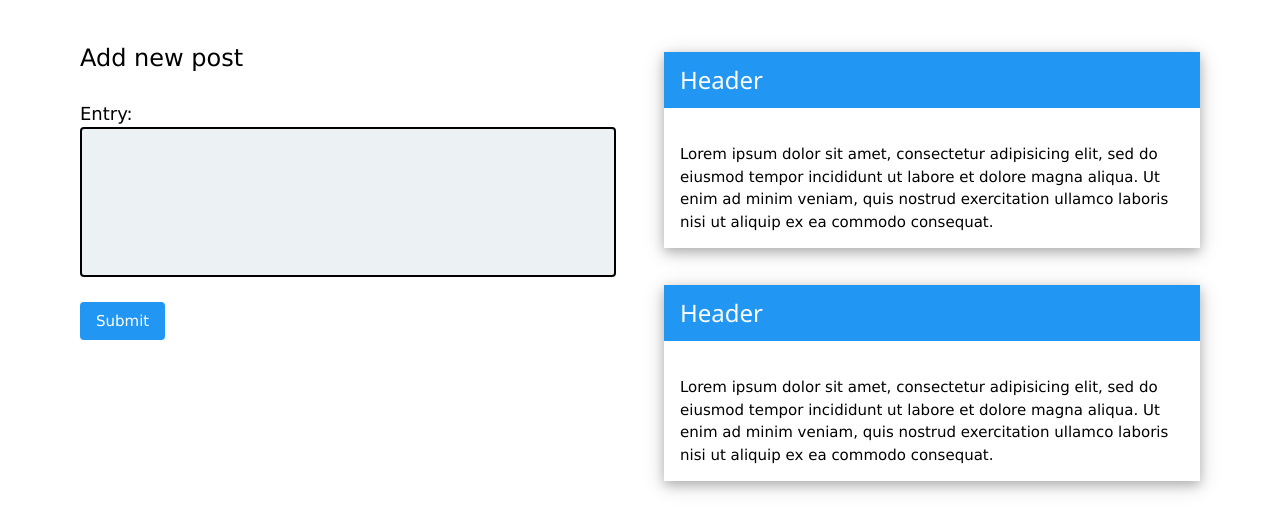
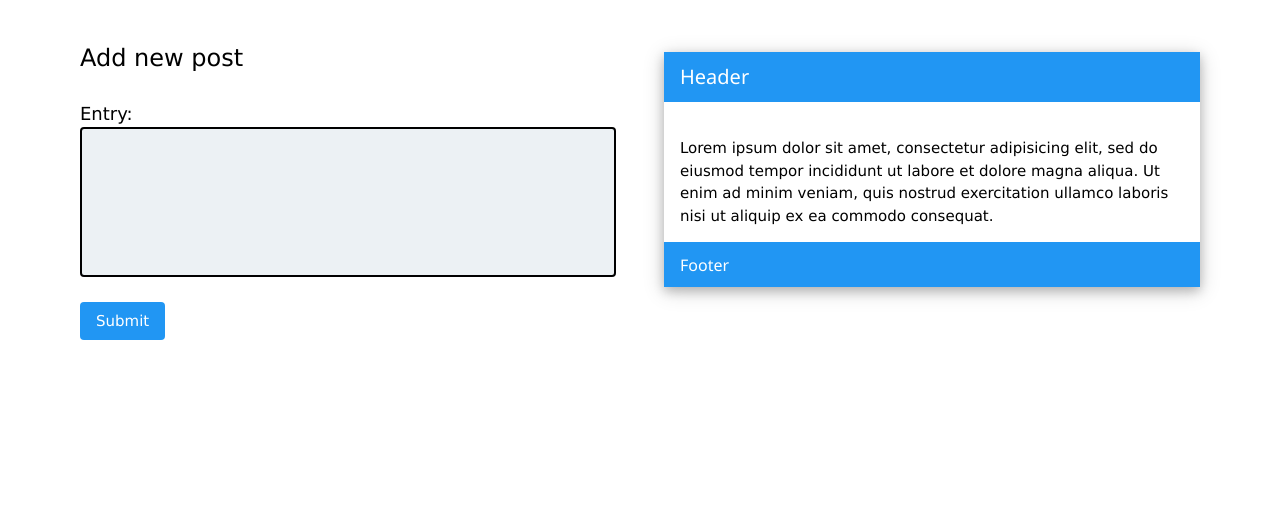
Before and after one commit to sfraser-dev/web-python-flask-microblog, a Flask app: page / in a window 1280 px wide. Shown: the part 198-730 px from the top of the page. Run offline with Flask 3, Linux system fonts and the light colour scheme.

Commit message:
blog post date now put in card footer

```diff
--- a/templates/home.html
+++ b/templates/home.html
@@ -62,26 +62,16 @@
           <div class="w3-container w3-margin-top w3-margin-bottom">
             <div class="w3-card-4">
               <header class="w3-container w3-blue">
-                <h3>Header</h3>
+                <h4>Header</h4>
               </header>
               <div class="w3-container">
                 <p>Lorem ipsum dolor sit amet, consectetur adipisicing elit, sed do eiusmod tempor incididunt ut
                   labore et dolore magna aliqua. Ut enim ad minim veniam, quis nostrud exercitation ullamco laboris
                   nisi ut aliquip ex ea commodo consequat.</p>
               </div>
-            </div>
-          </div>
-          <!-- card -->
-          <div class="w3-container w3-margin-top w3-margin-bottom">
-            <div class="w3-card-4">
-              <header class="w3-container w3-blue">
-                <h3>Header</h3>
-              </header>
-              <div class="w3-container">
-                <p>Lorem ipsum dolor sit amet, consectetur adipisicing elit, sed do eiusmod tempor incididunt ut
-                  labore et dolore magna aliqua. Ut enim ad minim veniam, quis nostrud exercitation ullamco laboris
-                  nisi ut aliquip ex ea commodo consequat.</p>
-              </div>
+              <footer class="w3-container w3-blue">
+                <h6>Footer</h6>
+              </footer>
             </div>
           </div>
 
@@ -90,12 +80,14 @@
           <div class="w3-container w3-margin-top w3-margin-bottom">
             <div class="w3-card-4">
               <header class="w3-container w3-blue">
-                <h3>{{ entry[0] | truncate(30, true) }}</h3>
-                <time datetime="{{ entry[1] }}">{{ entry[2] }}</time>
+                <h4>{{ entry[0] | truncate(30, true) }}</h4>
               </header>
               <div class="w3-container">
                 <p>{{ entry[0] }}</p>
               </div>
+              <footer class="w3-container w3-blue">
+                <time datetime="{{ entry[1] }}">{{ entry[2] }}</time>
+              </footer>
             </div>
           </div>
           {% endfor %}
```
